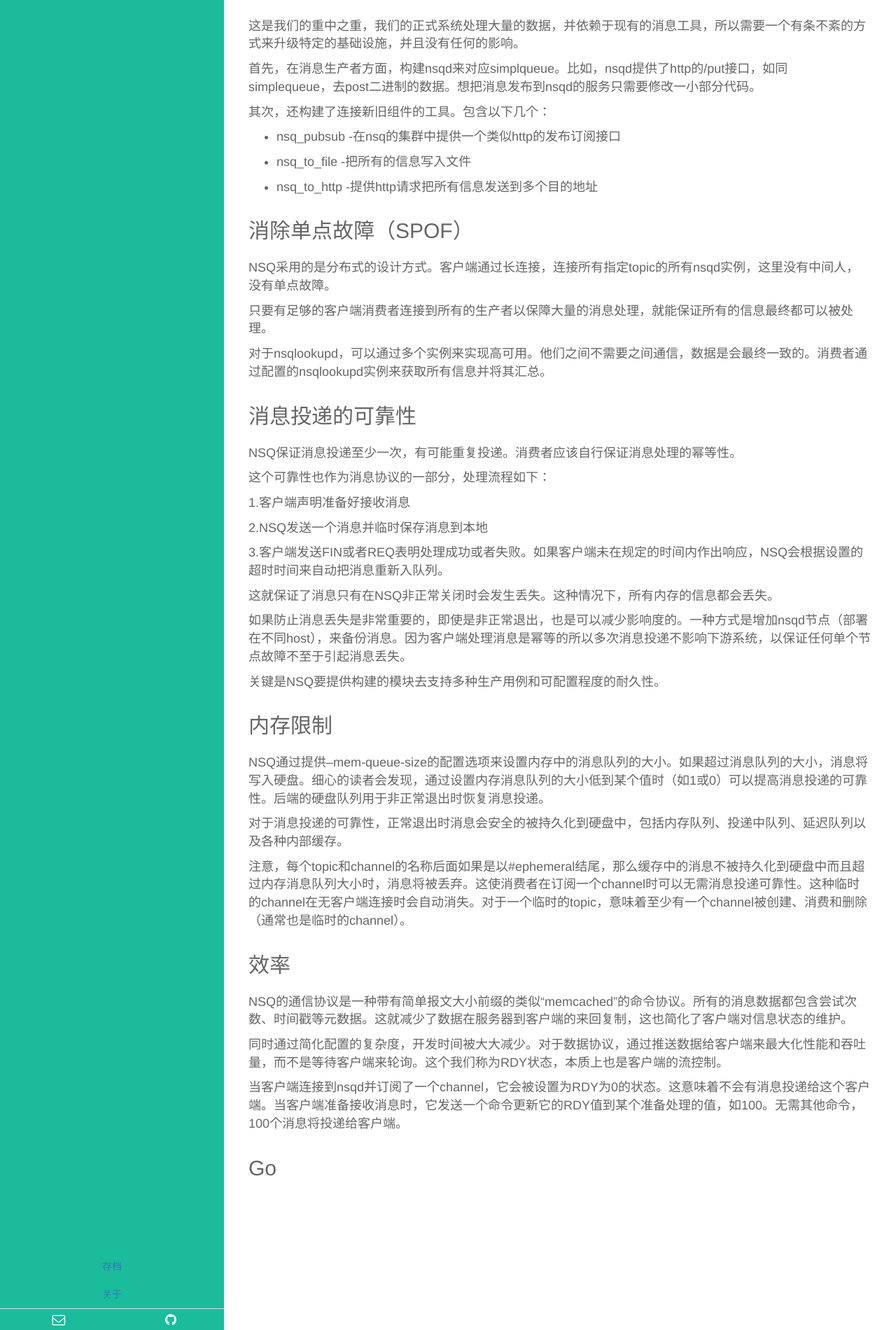
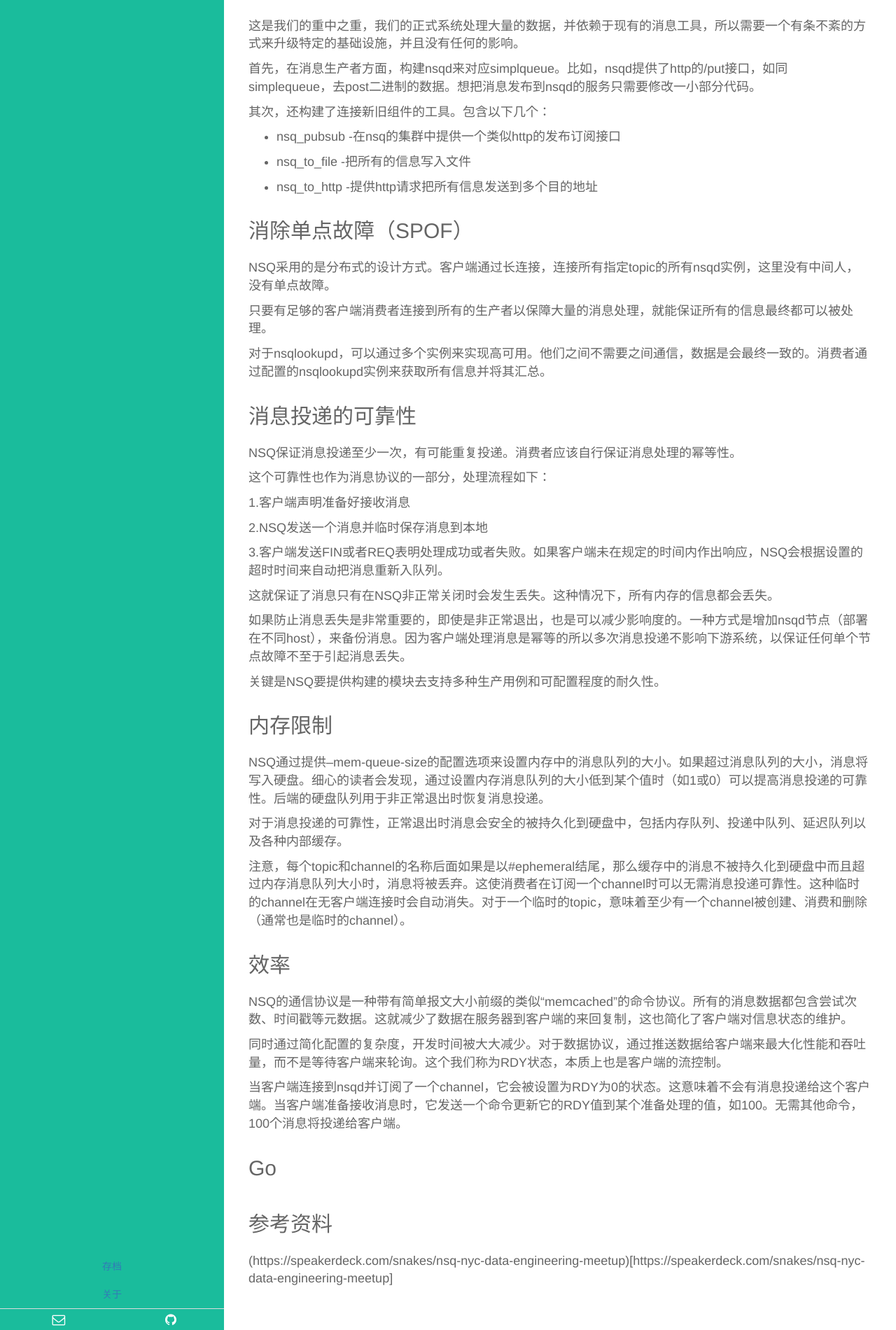
Before and after one commit to wcccode/wcccode.github.io, a Jekyll site: the page built from _posts/mq/2016-11-06-nsq-design.md, in a window 1280 px wide. Shown: the part 1519-3419 px from the top of the page at 70% size. Built offline with Jekyll 4.4.1, drawn with Linux system fonts in a browser that asks for light colours.

Commit message:
Update 2016-11-06-nsq-design.md

```diff
--- a/_posts/mq/2016-11-06-nsq-design.md
+++ b/_posts/mq/2016-11-06-nsq-design.md
@@ -102,3 +102,8 @@ NSQ的通信协议是一种带有简单报文大小前缀的类似“memcached
 当客户端连接到nsqd并订阅了一个channel，它会被设置为RDY为0的状态。这意味着不会有消息投递给这个客户端。当客户端准备接收消息时，它发送一个命令更新它的RDY值到某个准备处理的值，如100。无需其他命令，100个消息将投递给客户端。
 
 ## Go
+
+
+## 参考资料
+
+(https://speakerdeck.com/snakes/nsq-nyc-data-engineering-meetup)[https://speakerdeck.com/snakes/nsq-nyc-data-engineering-meetup]
```
